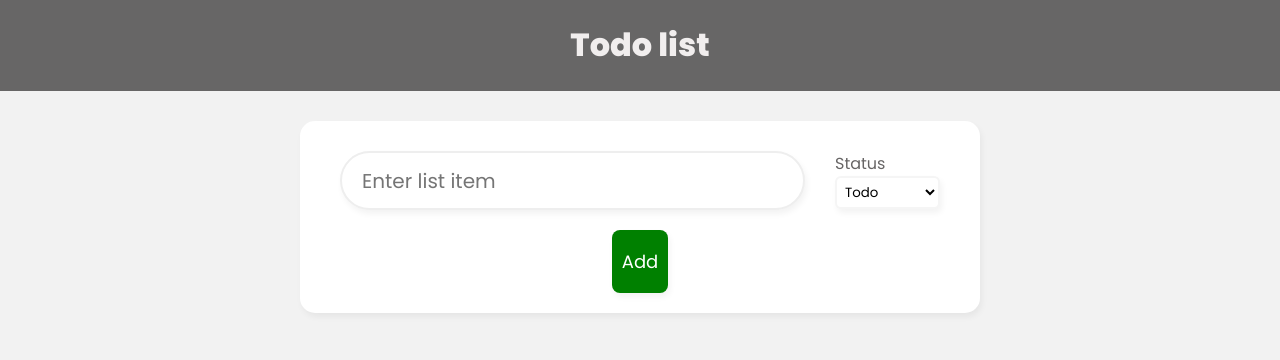
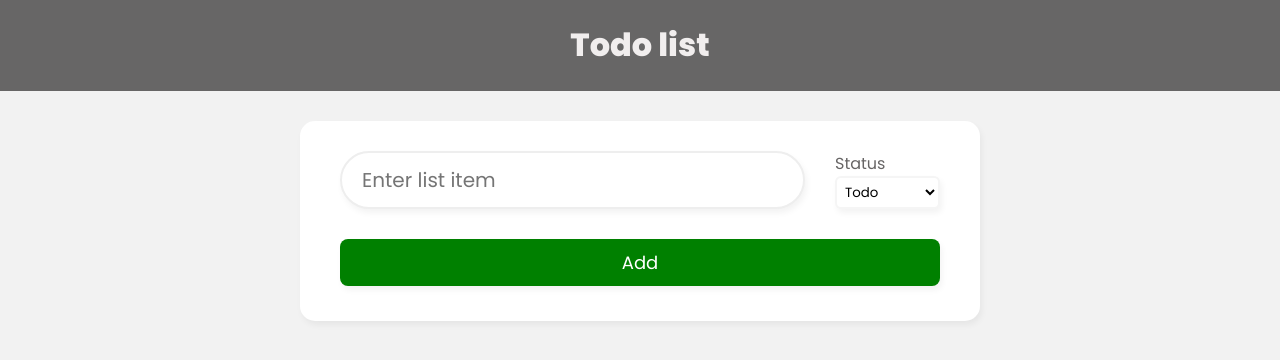
Before and after one commit to Akshaytr31/todo-list, a Vue app: page / in a window 1280 px wide. Shown: the top 360 px of the page. Built offline with nearby package versions, Linux system fonts and the light colour scheme.

Commit message:
style:add styles

```diff
--- a/src/components/InputForm.vue
+++ b/src/components/InputForm.vue
@@ -1,6 +1,7 @@
 <template>
   <div class="main-container">
     <form @submit.prevent="addTodo" class="from-input">
+      <div class="container">
         <input type="text" placeholder="Enter list item" v-model="newTask" />
         <div class="select-box">
           <label for="type">Status</label>
@@ -10,8 +11,9 @@
             <option value="done">Done</option>
           </select>
         </div>
+      </div>
+      <BaseButtons variant="primary" text="Add"/>
     </form>
-    <BaseButtons variant="primary" text="Add"/>
   </div>
 </template>
 
@@ -47,9 +49,15 @@ const addTodo = () => {
   flex-direction: column;
   align-items: center;
   gap: 10px;
+  height: 160px;
+}
+.container{
+  display: flex;
+  gap:30px;
 }
 .from-input{
   display: flex;
+  flex-direction: column;
   gap: 30px;
   justify-content: space-between;
   width: 100%;
```
Lines whose indentation alone changed are shown as unchanged.
